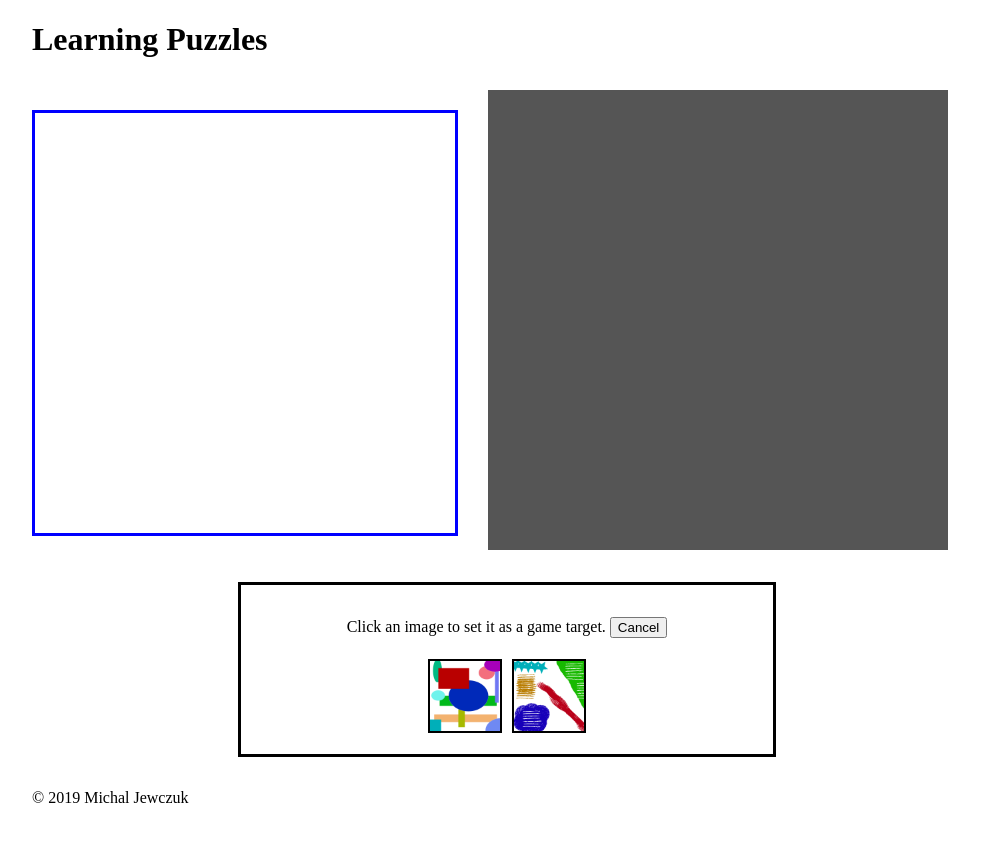
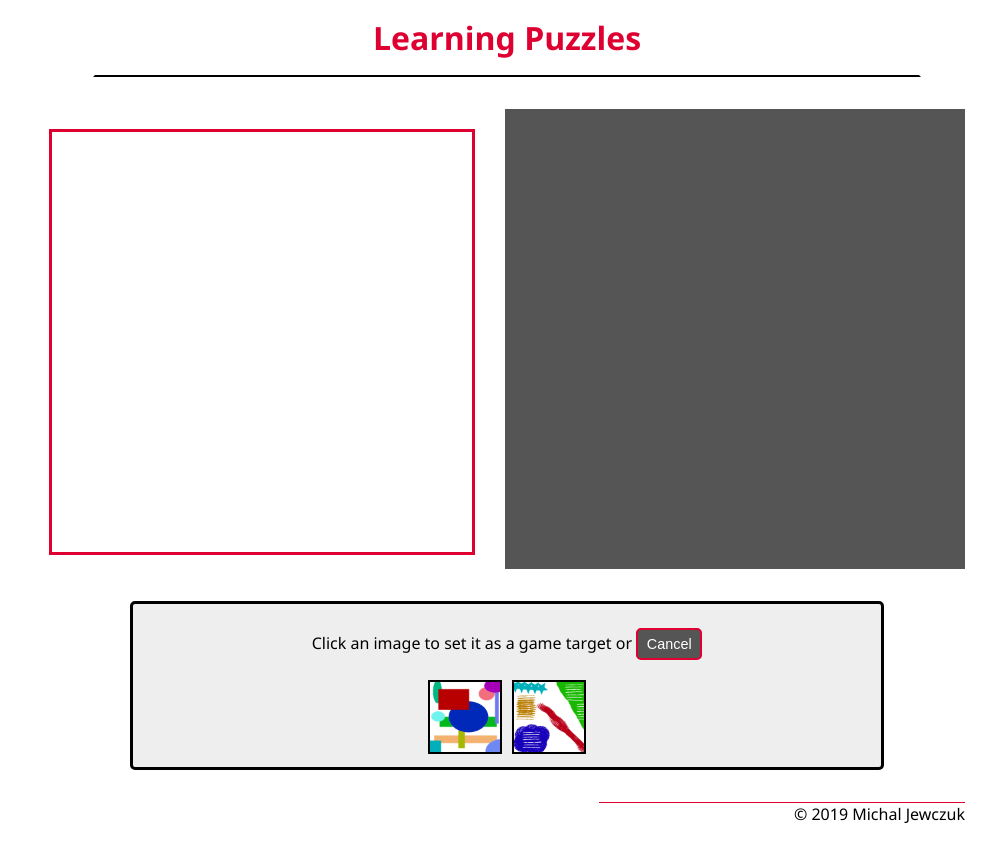
Before and after one commit to michal-jewczuk/learning-puzzles, a plain HTML site: page index.html in a window 1280 px wide. Both pictures are taken after a click on the button "Choose preloaded image". Shown: the whole page, without its empty margins (133-1129 px from the left). Drawn offline with Linux system fonts and the light colour scheme.

Commit message:
Applied css

```diff
--- a/css/main.css
+++ b/css/main.css
@@ -1,6 +1,31 @@
 body {
-	width: 950px;
+	width: 916px;
 	margin: 0 auto;
+	font-family: 'Segoe UI', Tahoma, Geneva, Verdana, sans-serif;
+}
+
+h1 {
+	text-align: center;
+	color: #dd0031;
+	width: 90%;
+	margin: 0 auto;
+	border-bottom: 2px solid #000000;
+	border-left: 2px solid #ffffff;
+	border-right: 2px solid #ffffff;
+	padding: 0.5em 0;
+}
+
+footer {
+	width: 40%;
+	margin-left: 60%;
+	border-top: 1px solid #dd0031;
+	margin-bottom: 1em;
+}
+
+footer p {
+	text-align: right;
+	margin: 0;
+	padding: 0;
 }
 
 #playable-section {
@@ -10,7 +35,7 @@ body {
 }
 
 #solution-area {
-	border: 3px solid blue;
+	border: 3px solid #dd0031;
 	width: 420px;
 	height: 420px;
 	display: flex;
@@ -53,6 +78,29 @@ body {
 	opacity: 1 !important;
 }
 
+.end-message {
+	position: fixed;
+	top: 250px;
+	left: 10%;
+	width: 80%;
+	padding: 2em 0;
+	text-align: center;
+	font-size: 1.4em;
+	font-weight: bold;
+	background-color: #ffffff;
+	border-radius: 10px;
+}
+
+.success {
+	box-shadow: 10px 10px 5px green;
+	border: 2px solid green;
+}
+
+.failure {
+	box-shadow: 10px 10px 5px #dd0031;
+	border: 2px solid #dd0031;
+}
+
 .s4 {
 	width: 210px;
 	height: 210px;
@@ -91,10 +139,16 @@ body {
 	display: none !important;
 }
 
+.options {
+	width: 80%;
+	margin: 2em auto;
+	background-color: #eeeeee;
+	border: 3px solid #000000;
+	border-radius: 5px;
+	padding: 0.5em;
+}
+
 #options-area {
-	width: 600px;
-	background-color: #eeeeee;
-	margin: 2em auto;
 	display: flex;
 	flex-direction: column;
 	align-content: space-around;
@@ -134,10 +188,6 @@ body {
 	display: flex;
 	flex-direction: column;
 	align-items: center;
-	width: 500px;
-	margin: 2em auto;
-	border: 3px solid #000000;
-	padding: 1em;
 }
 
 #images-area div {
@@ -152,3 +202,17 @@ body {
 	border: 2px solid #000000;
 	margin: 0.3em;
 }
+
+.puzzle-button {
+	font-size: 0.9em;
+	padding: 0.4em 0.6em;
+	border: 2px solid #dd0031;
+	border-radius: 5px;
+	background-color: #555555;
+	color: #ffffff;
+	outline: 0;
+}
+
+.puzzle-button:hover {
+	opacity: 0.7;
+}
--- a/index.html
+++ b/index.html
@@ -15,8 +15,8 @@
 		<article>
 
 			<section id="result-section">
-				<p id="info-winner">Congratulations! Your solution is correct.</p>
-				<p id="info-looser">Sorry! Your solution is incorrect.</p>
+				<p id="info-winner" class="end-message success">Congratulations! Your solution is correct.</p>
+				<p id="info-looser" class="end-message failure">Sorry! Your solution is incorrect.</p>
 			</section>
 
 			<section id="playable-section">
@@ -31,7 +31,7 @@
 
 			<section>
 
-			<section id="options-area">
+			<section id="options-area" class="options">
 			<div>
 				<label for="puzzles-count">Choose number of puzzles:
 				<select id="puzzles-count">
@@ -46,17 +46,17 @@
 				<button class="puzzle-button" id="reset">Reset solution</button>
 			</div>
 			<div>
+				<p>Current image:
+				<img id="target-image" src="img/puzzle1.png">
+				</p>
 				<button class="puzzle-button" id="choose-image">Choose preloaded image</button>
 				<button class="puzzle-button" id="upload-image">Upload image</button>
-				<p>Choosen image:
-				<img id="target-image" src="img/puzzle1.png">
-				</p>
 			</div>
 			</section>
 
-			<section id="images-area">
-				<p>Click an image to set it as a game target.
-				<button class="puzzle-button" id="cancel-choose">Cancel</button>
+			<section id="images-area" class="options">
+				<p>Click an image to set it as a game target or
+				<button class="puzzle-button" id="cancel-choose" role="button">Cancel</button>
 				</p>
 				<div>
 				<img class="image-to-choose" src="img/puzzle1.png">
```
